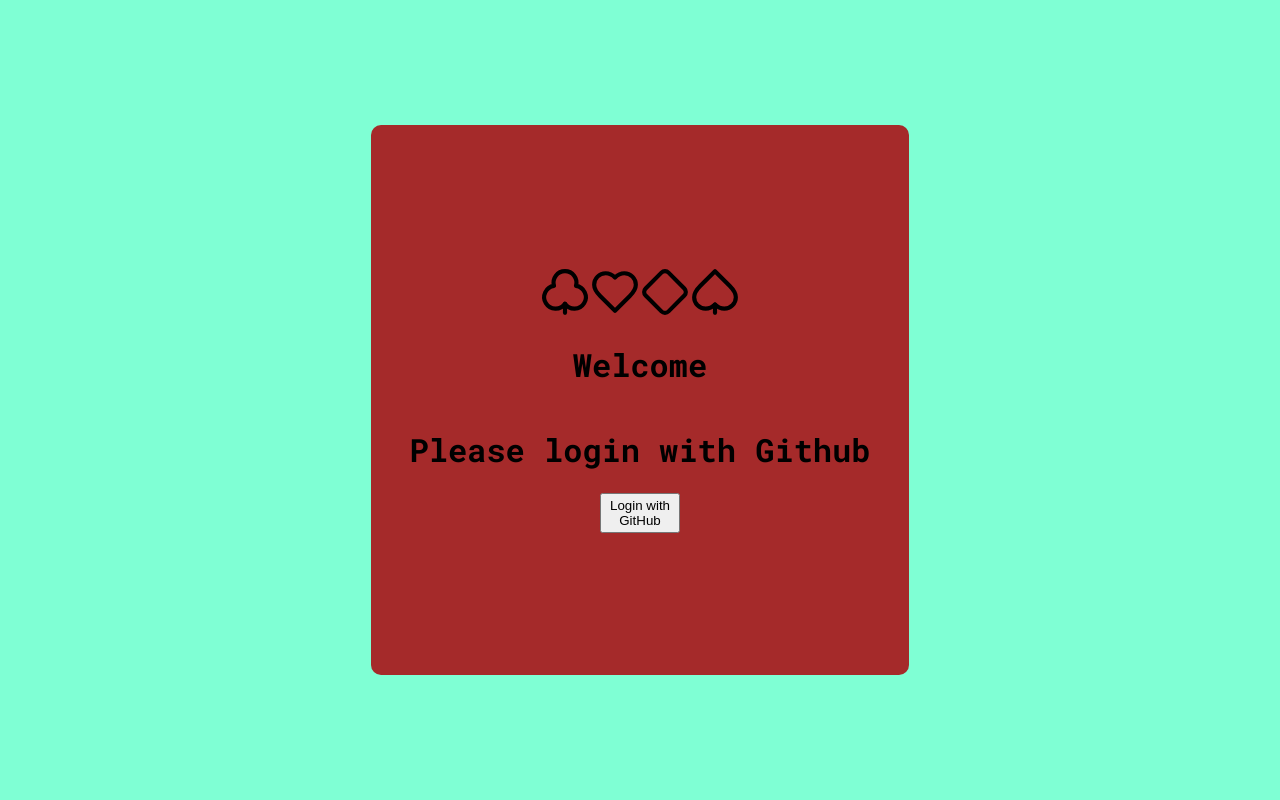
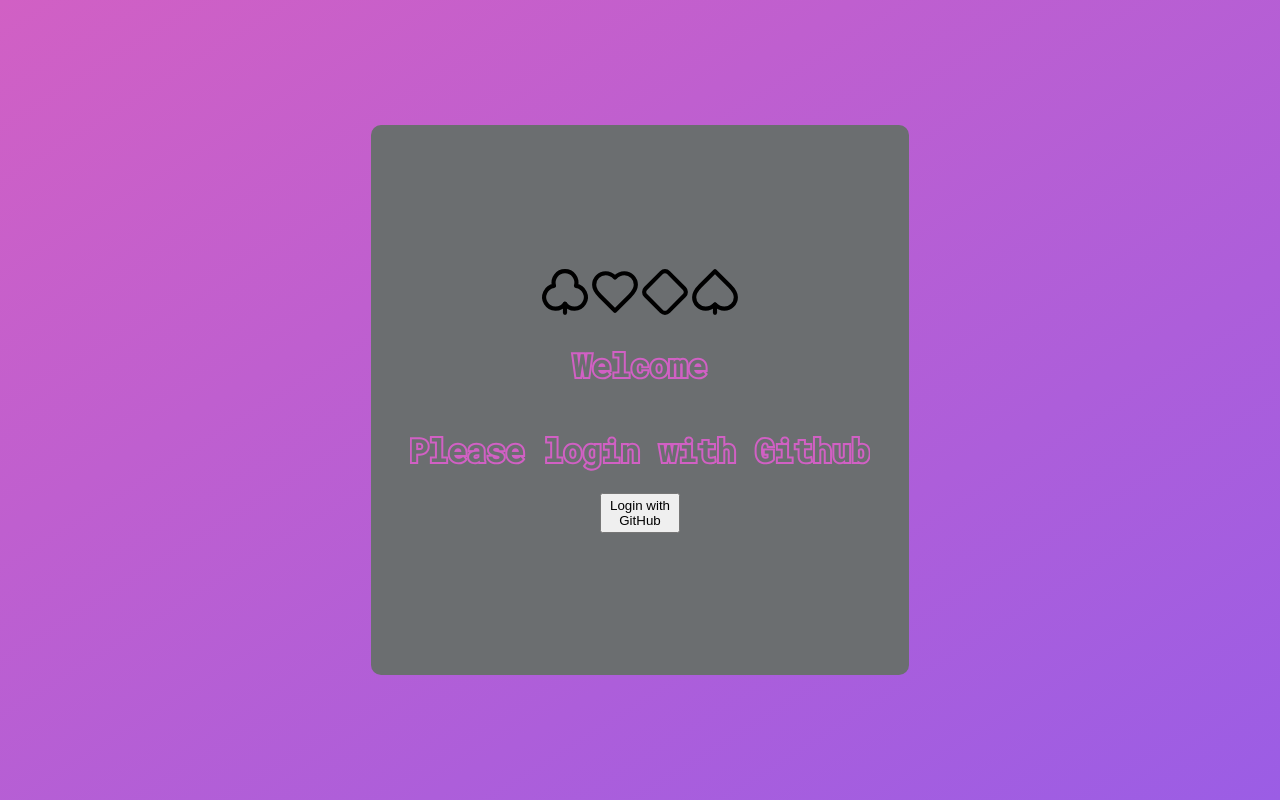
Before and after one commit to TobiasMaugus/viteReact, a React (Vite) app: page / in a window 1280 px wide. Built offline with nearby package versions, Linux system fonts and the light colour scheme.

Commit message:
text stroke

```diff
--- a/src/components/Body/body-styles.css
+++ b/src/components/Body/body-styles.css
@@ -1,6 +1,7 @@
 .body--container{
     width: 100%;
-    background-color: aquamarine;
+    background-color: #9B5DE5;
+    background: linear-gradient(to bottom right, #D160C4, #9B5DE5); /* Gradient from top-left to bottom-right */
     min-height: 100vh;
     margin: 0px;
     padding: 0px;
--- a/src/components/Card/card-styles.css
+++ b/src/components/Card/card-styles.css
@@ -1,7 +1,7 @@
 .card--container{
     border-radius: 10px;
     width: 42%;
-    background-color: brown;
+    background-color: #6B6E70;
     height: 550px;
     display: flex;
     flex-direction: column;
@@ -18,4 +18,10 @@
     justify-content: center;
     align-items: center;
     font-family: "Roboto Mono", monospace;
+    font-weight: bold;
+    background: linear-gradient(to bottom right, #D160C4, #D160C4); /* Your gradient */
+    -webkit-background-clip: text;
+    background-clip: text;
+    -webkit-text-stroke: 4px transparent;
+    color: #6B6E70;
 }
```
